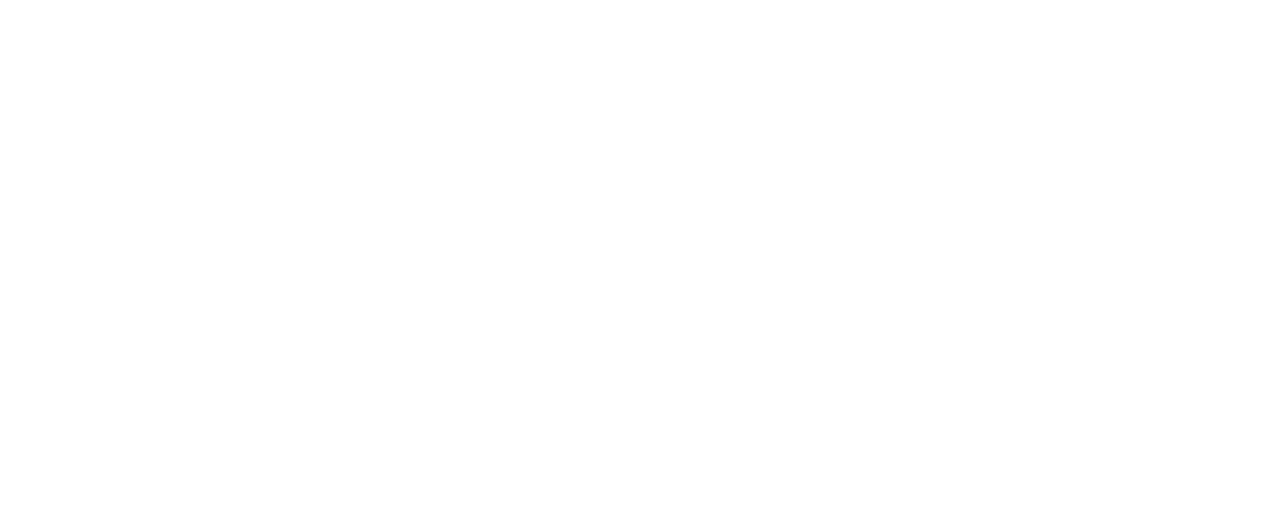
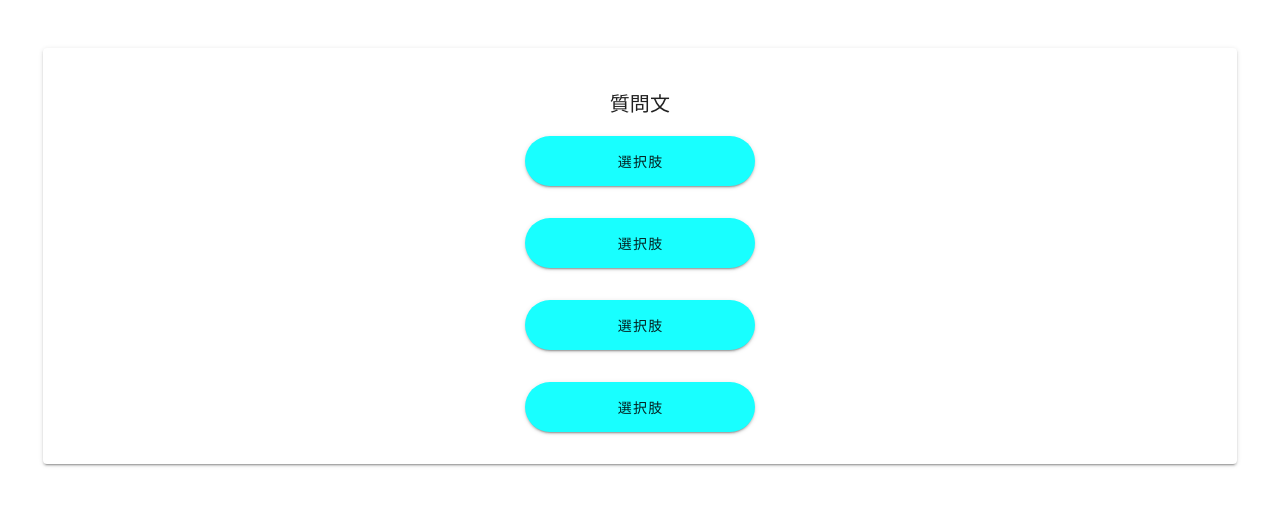
Before and after one commit to Yuta1122/nuxt_vuex_practice, a Nuxt app: page /question in a window 1280 px wide. Before the commit this address had no page. Shown: the top 506 px of the page. Built offline with nearby package versions, Linux system fonts and the light colour scheme.

Commit message:
質問ページの追加と簡単なレイアウト

```diff
--- /dev/null
+++ b/pages/question.vue
@@ -0,0 +1,52 @@
+<template>
+  <v-app>
+   <div class="d-flex justify-center mx-3">
+        <v-card class="mt-12" width="95%">
+          <!-- ----質問の描画---- -->
+          <v-card-title class="d-flex justify-center pt-10">質問文</v-card-title>
+             <!------ 選択肢の描画 -------->
+             <div class="d-flex justify-center">
+              <v-btn
+                width="230"
+                height="50"
+                rounded
+                class="cyan accent-2 mb-8"
+              >選択肢</v-btn>
+             </div>
+
+              <div class="d-flex justify-center">
+              <v-btn
+                width="230"
+                height="50"
+                rounded
+                class="cyan accent-2 mb-8"
+              >選択肢</v-btn>
+              </div>
+
+              <div class="d-flex justify-center">
+              <v-btn
+                width="230"
+                height="50"
+                rounded
+                class="cyan accent-2 mb-8"
+              >選択肢</v-btn>
+              </div>
+
+              <div class="d-flex justify-center">
+              <v-btn
+                width="230"
+                height="50"
+                rounded
+                class="cyan accent-2 mb-8"
+              >選択肢</v-btn>
+              </div>
+              <!-- ----- 選択肢(終了) ------  -->
+        </v-card>
+      </div>
+  </v-app>
+</template>
+
+<script>
+export default {
+}
+</script>
```
